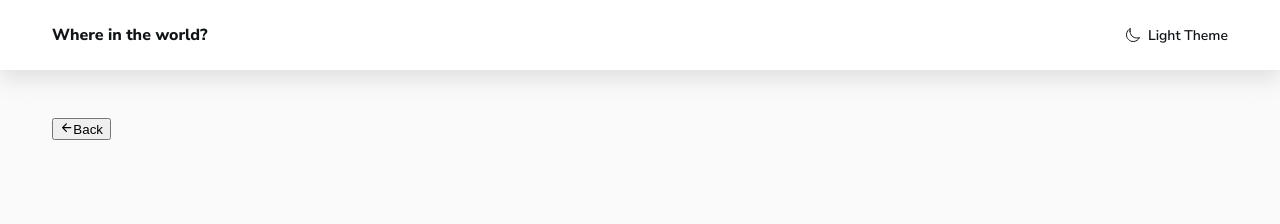
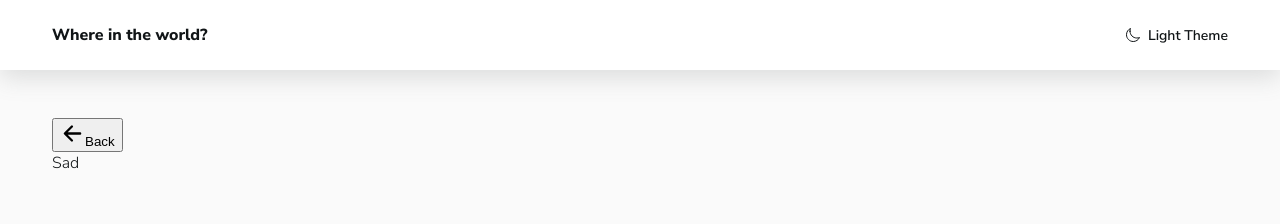
Before and after one commit to VolodymyrSvereniak/search-countries-info-app, a React (Create React App) app: page /details/1 in a window 1280 px wide. Shown: the top 224 px of the page. Built offline with nearby package versions, Linux system fonts and the light colour scheme; no server answers.

Commit message:
Added details functionality

```diff
--- a/src/pages/Details/Details.jsx
+++ b/src/pages/Details/Details.jsx
@@ -1,29 +1,34 @@
-import styled from "styled-components";
-import { IoArrowBack } from "react-icons/io5";
-import DetailsInfo from "./DetailsInfo";
+import { useEffect } from "react";
 import { useNavigate } from "react-router-dom";
-
-const Wrapper = styled.section`
-  width: 100%;
-  display: flex;
-`;
-
-const BackButton = styled.button``;
+import { useParams } from "react-router-dom";
+import { useDispatch, useSelector } from "react-redux";
+import {
+  getCountriesDetails,
+  selectedCountriesDetails,
+} from "../../slices/countriesSlice/countriesDetailsSlice";
+import BackButton from "./components/BackButton";
+import DetailsInfo from "./components/DetailsInfo";
 
 export default function Details() {
+  const { countries, status } = useSelector(selectedCountriesDetails);
+  const dispatch = useDispatch();
   const navigate = useNavigate();
+  const { name } = useParams();
+  console.log(countries);
+  console.log(name);
 
   function handleBackNavigation() {
     navigate(-1);
   }
 
+  useEffect(() => {
+    dispatch(getCountriesDetails(name));
+  }, [dispatch]);
+
   return (
-    <Wrapper>
-      <BackButton onClick={handleBackNavigation}>
-        <IoArrowBack />
-        Back
-      </BackButton>
+    <>
+      <BackButton handleBackNavigation={handleBackNavigation} />
       <DetailsInfo />
-    </Wrapper>
+    </>
   );
 }
--- a/src/pages/Details/DetailsInfo.jsx
+++ /dev/null
@@ -1,24 +0,0 @@
-import { useEffect } from "react";
-import styled from "styled-components";
-import { useParams } from "react-router-dom";
-import { useDispatch, useSelector } from "react-redux";
-import {
-  getCountriesDetails,
-  selectedCountriesDetails,
-} from "../../slices/countriesSlice/countriesDetailsSlice";
-
-export default function DetailsInfo() {
-  const dispatch = useDispatch();
-  const { name } = useParams();
-  const { countries, status } = useSelector(selectedCountriesDetails);
-  console.log(countries);
-  console.log(name);
-
-  useEffect(() => {
-      dispatch(getCountriesDetails(name));
-  }, [dispatch,]);
-
-  return <>
-            {countries.map((country) => country.name.common)}
-        </>;
-}
--- /dev/null
+++ b/src/pages/Details/components/BackButton.jsx
@@ -0,0 +1,13 @@
+import styled from "styled-components";
+import { IoArrowBack } from "react-icons/io5";
+
+const Button = styled.button``;
+
+export default function BackButton({ handleBackNavigation }) {
+  return (
+    <Button onClick={handleBackNavigation}>
+      <IoArrowBack size={25} />
+      Back
+    </Button>
+  );
+}
--- /dev/null
+++ b/src/pages/Details/components/DetailsInfo.jsx
@@ -0,0 +1,7 @@
+import styled from "styled-components";
+
+const Wrapper = styled.section``;
+
+export default function DetailsInfo() {
+  return <Wrapper>Sad</Wrapper>;
+}
```
